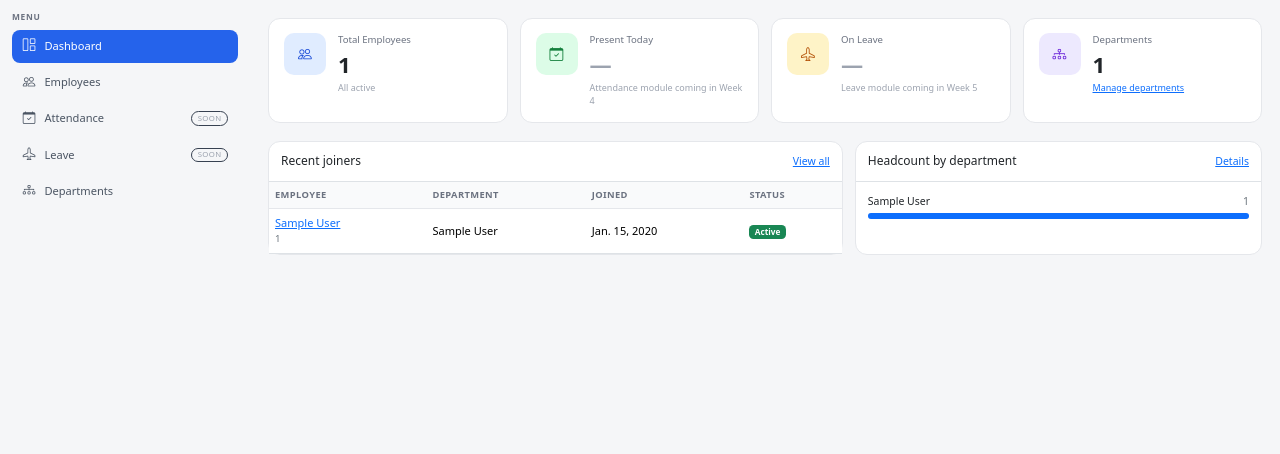
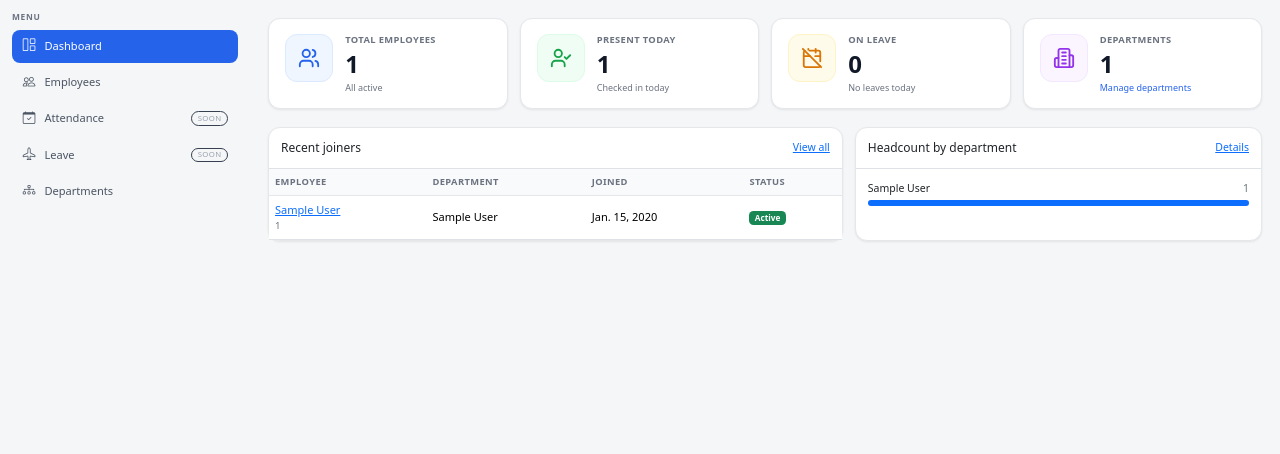
Before and after one commit to rasheeda06/hrms, a Django app: page /dashboard/ in a window 1280 px wide. Shown: the part 53-507 px from the top of the page. Run offline with Django 5.2, Linux system fonts and the light colour scheme; a user stored in the database is signed in; tables that the repository leaves empty hold one stand-in row (values such as "Sample post").

Commit message:
Improve dashboard summary cards with modern Lucide icons, dynamic database counts, subtle shadows, and hover effect

```diff
--- a/dashboard/views.py
+++ b/dashboard/views.py
@@ -1,7 +1,9 @@
 """Admin dashboard summary."""
 
+from django.apps import apps
 from django.db.models import Count
 from django.shortcuts import render
+from django.utils import timezone
 
 from accounts.decorators import admin_required
 from employees.models import Department, Employee
@@ -15,17 +17,45 @@ def home(request):
         .order_by("-headcount", "name")
     )
 
+    total_employees = employees.count()
+    active_employees = employees.filter(status=Employee.Status.ACTIVE).count()
+    inactive_employees = employees.filter(status=Employee.Status.INACTIVE).count()
+    department_count = departments.count()
+
+    # Present today: query from attendance records if model exists, otherwise active employees in DB
+    present_today = active_employees
+    try:
+        if apps.is_installed("attendance"):
+            Attendance = apps.get_model("attendance", "Attendance", require_ready=False)
+            if Attendance and hasattr(Attendance, "objects"):
+                today = timezone.localdate()
+                present_today = Attendance.objects.filter(date=today, status="present").count()
+    except Exception:
+        pass
+
+    # On leave today: query from leave records if model exists, otherwise inactive employees in DB
+    on_leave_today = inactive_employees
+    try:
+        if apps.is_installed("leave"):
+            LeaveModel = apps.get_model("leave", "LeaveRequest", require_ready=False)
+            if LeaveModel and hasattr(LeaveModel, "objects"):
+                today = timezone.localdate()
+                on_leave_today = LeaveModel.objects.filter(
+                    start_date__lte=today, end_date__gte=today, status="approved"
+                ).count()
+    except Exception:
+        pass
+
     context = {
-        "total_employees": employees.filter(status=Employee.Status.ACTIVE).count(),
-        "inactive_employees": employees.filter(status=Employee.Status.INACTIVE).count(),
-        "department_count": departments.count(),
+        "total_employees": total_employees,
+        "active_employees": active_employees,
+        "inactive_employees": inactive_employees,
+        "department_count": department_count,
+        "present_today": present_today,
+        "on_leave_today": on_leave_today,
         "top_departments": departments[:5],
         "recent_employees": (
             employees.select_related("department").order_by("-date_of_joining")[:5]
         ),
-        # Attendance (Week 4) and Leave (Week 5) have no models yet, so these
-        # cards render an unavailable state instead of a fake number.
-        "present_today": None,
-        "on_leave_today": None,
     }
     return render(request, "dashboard/home.html", context)
--- a/static/css/dashboard.css
+++ b/static/css/dashboard.css
@@ -416,24 +416,39 @@ body.sidebar-collapsed .hrms-logout:hover {
   background: var(--hrms-card-bg);
   border: 1px solid var(--hrms-border);
   border-radius: 12px;
+  box-shadow: 0 1px 3px rgba(0, 0, 0, 0.05), 0 1px 2px rgba(0, 0, 0, 0.03);
 }
 
 .hrms-stat {
-  padding: 1.15rem 1.25rem;
+  padding: 1.25rem 1.35rem;
   height: 100%;
+  border-radius: 12px;
+  transition: transform 0.22s cubic-bezier(0.16, 1, 0.3, 1), box-shadow 0.22s cubic-bezier(0.16, 1, 0.3, 1), border-color 0.2s ease;
+  cursor: default;
+}
+
+.hrms-stat:hover {
+  transform: translateY(-2px);
+  box-shadow: 0 8px 20px rgba(0, 0, 0, 0.08), 0 2px 6px rgba(0, 0, 0, 0.04);
+  border-color: #cbd5e1;
 }
 
 .hrms-stat-label {
-  font-size: 0.8rem;
+  font-size: 0.78rem;
   color: #6b7280;
-  font-weight: 500;
+  font-weight: 600;
+  text-transform: uppercase;
+  letter-spacing: 0.04em;
   margin: 0;
+  line-height: 1.2;
 }
 
 .hrms-stat-value {
-  font-size: 1.85rem;
-  font-weight: 600;
+  font-size: 2rem;
+  font-weight: 700;
   line-height: 1.15;
+  letter-spacing: -0.02em;
+  color: #111827;
   margin: 0.35rem 0 0;
 }
 
@@ -443,25 +458,40 @@ body.sidebar-collapsed .hrms-logout:hover {
 
 .hrms-stat-note {
   font-size: 0.75rem;
-  color: #9ca3af;
-  margin: 0.3rem 0 0;
+  color: #6b7280;
+  margin: 0.35rem 0 0;
+  line-height: 1.3;
+}
+
+.hrms-stat-note a {
+  color: var(--hrms-accent, #2563eb);
+  font-weight: 500;
+  text-decoration: none;
+}
+
+.hrms-stat-note a:hover {
+  text-decoration: underline !important;
 }
 
 .hrms-stat-icon {
-  width: 42px;
-  height: 42px;
-  border-radius: 10px;
+  width: 48px;
+  height: 48px;
+  border-radius: 12px;
   display: inline-flex;
   align-items: center;
   justify-content: center;
-  font-size: 1.15rem;
   flex-shrink: 0;
+  transition: transform 0.22s cubic-bezier(0.16, 1, 0.3, 1);
 }
 
-.hrms-icon-blue   { background: #e0ecff; color: #1d4ed8; }
-.hrms-icon-green  { background: #dcfce7; color: #15803d; }
-.hrms-icon-amber  { background: #fef3c7; color: #b45309; }
-.hrms-icon-purple { background: #ede9fe; color: #6d28d9; }
+.hrms-stat:hover .hrms-stat-icon {
+  transform: scale(1.08);
+}
+
+.hrms-icon-blue   { background: #eff6ff; color: #2563eb; border: 1px solid #dbeafe; }
+.hrms-icon-green  { background: #f0fdf4; color: #16a34a; border: 1px solid #dcfce7; }
+.hrms-icon-amber  { background: #fffbeb; color: #d97706; border: 1px solid #fef3c7; }
+.hrms-icon-purple { background: #faf5ff; color: #9333ea; border: 1px solid #f3e8ff; }
 
 /* Tables and misc ---------------------------------------------------- */
 
@@ -790,17 +820,23 @@ html[data-bs-theme="dark"] .hrms-stat-note,
   color: #9ca3af !important;
 }
 
+html[data-bs-theme="dark"] .hrms-card.hrms-stat:hover,
+[data-bs-theme="dark"] .hrms-card.hrms-stat:hover {
+  box-shadow: 0 8px 20px rgba(0, 0, 0, 0.45);
+  border-color: #4b5563 !important;
+}
+
 html[data-bs-theme="dark"] .hrms-icon-blue,
-[data-bs-theme="dark"] .hrms-icon-blue   { background-color: rgba(37, 99, 235, 0.25) !important; color: #60a5fa !important; }
+[data-bs-theme="dark"] .hrms-icon-blue   { background-color: rgba(37, 99, 235, 0.18) !important; color: #60a5fa !important; border: 1px solid rgba(59, 130, 246, 0.28) !important; }
 
 html[data-bs-theme="dark"] .hrms-icon-green,
-[data-bs-theme="dark"] .hrms-icon-green  { background-color: rgba(22, 163, 74, 0.25) !important; color: #4ade80 !important; }
+[data-bs-theme="dark"] .hrms-icon-green  { background-color: rgba(22, 163, 74, 0.18) !important; color: #4ade80 !important; border: 1px solid rgba(34, 197, 94, 0.28) !important; }
 
 html[data-bs-theme="dark"] .hrms-icon-amber,
-[data-bs-theme="dark"] .hrms-icon-amber  { background-color: rgba(217, 119, 6, 0.25) !important; color: #fbbf24 !important; }
+[data-bs-theme="dark"] .hrms-icon-amber  { background-color: rgba(217, 119, 6, 0.18) !important; color: #fbbf24 !important; border: 1px solid rgba(245, 158, 11, 0.28) !important; }
 
 html[data-bs-theme="dark"] .hrms-icon-purple,
-[data-bs-theme="dark"] .hrms-icon-purple { background-color: rgba(147, 51, 234, 0.25) !important; color: #c084fc !important; }
+[data-bs-theme="dark"] .hrms-icon-purple { background-color: rgba(147, 51, 234, 0.18) !important; color: #c084fc !important; border: 1px solid rgba(168, 85, 247, 0.28) !important; }
 
 html[data-bs-theme="dark"] .hrms-card .table,
 [data-bs-theme="dark"] .hrms-card .table {
--- a/templates/base.html
+++ b/templates/base.html
@@ -17,7 +17,7 @@
   </script>
   <link href="https://cdn.jsdelivr.net/npm/bootstrap@5.3.3/dist/css/bootstrap.min.css" rel="stylesheet">
   <link href="https://cdn.jsdelivr.net/npm/bootstrap-icons@1.11.3/font/bootstrap-icons.min.css" rel="stylesheet">
-  <link href="{% static 'css/dashboard.css' %}?v=20261013_v1" rel="stylesheet">
+  <link href="{% static 'css/dashboard.css' %}?v=20261013_v2" rel="stylesheet">
   <style>
     /* Application font-size: 12px */
     html {
@@ -112,6 +112,12 @@
       box-shadow: none !important;
     }
     html[data-bs-theme="dark"] .hrms-stat-label,
+    html[data-bs-theme="dark"] .hrms-card.hrms-stat:hover,
+    [data-bs-theme="dark"] .hrms-card.hrms-stat:hover {
+      box-shadow: 0 8px 20px rgba(0, 0, 0, 0.45);
+      border-color: #4b5563 !important;
+    }
+    html[data-bs-theme="dark"] .hrms-stat-label,
     [data-bs-theme="dark"] .hrms-stat-label {
       color: #9ca3af !important;
     }
@@ -127,14 +133,18 @@
     [data-bs-theme="dark"] .hrms-stat-note {
       color: #9ca3af !important;
     }
+    html[data-bs-theme="dark"] .hrms-stat-note a,
+    [data-bs-theme="dark"] .hrms-stat-note a {
+      color: #60a5fa !important;
+    }
     html[data-bs-theme="dark"] .hrms-icon-blue,
-    [data-bs-theme="dark"] .hrms-icon-blue { background-color: rgba(37, 99, 235, 0.25) !important; color: #60a5fa !important; }
+    [data-bs-theme="dark"] .hrms-icon-blue { background-color: rgba(37, 99, 235, 0.18) !important; color: #60a5fa !important; border: 1px solid rgba(59, 130, 246, 0.28) !important; }
     html[data-bs-theme="dark"] .hrms-icon-green,
-    [data-bs-theme="dark"] .hrms-icon-green { background-color: rgba(22, 163, 74, 0.25) !important; color: #4ade80 !important; }
+    [data-bs-theme="dark"] .hrms-icon-green { background-color: rgba(22, 163, 74, 0.18) !important; color: #4ade80 !important; border: 1px solid rgba(34, 197, 94, 0.28) !important; }
     html[data-bs-theme="dark"] .hrms-icon-amber,
-    [data-bs-theme="dark"] .hrms-icon-amber { background-color: rgba(217, 119, 6, 0.25) !important; color: #fbbf24 !important; }
+    [data-bs-theme="dark"] .hrms-icon-amber { background-color: rgba(217, 119, 6, 0.18) !important; color: #fbbf24 !important; border: 1px solid rgba(245, 158, 11, 0.28) !important; }
     html[data-bs-theme="dark"] .hrms-icon-purple,
-    [data-bs-theme="dark"] .hrms-icon-purple { background-color: rgba(147, 51, 234, 0.25) !important; color: #c084fc !important; }
+    [data-bs-theme="dark"] .hrms-icon-purple { background-color: rgba(147, 51, 234, 0.18) !important; color: #c084fc !important; border: 1px solid rgba(168, 85, 247, 0.28) !important; }
     html[data-bs-theme="dark"] .hrms-card .table,
     [data-bs-theme="dark"] .hrms-card .table {
       --bs-table-bg: #111827 !important;
--- a/templates/dashboard/home.html
+++ b/templates/dashboard/home.html
@@ -12,8 +12,15 @@
 
     <div class="col-12 col-sm-6 col-xl-3">
       <div class="hrms-card hrms-stat d-flex align-items-start gap-3">
-        <span class="hrms-stat-icon hrms-icon-blue"><i class="bi bi-people"></i></span>
-        <div>
+        <span class="hrms-stat-icon hrms-icon-blue">
+          <svg class="lucide lucide-users" xmlns="http://www.w3.org/2000/svg" width="22" height="22" viewBox="0 0 24 24" fill="none" stroke="currentColor" stroke-width="2" stroke-linecap="round" stroke-linejoin="round">
+            <path d="M16 21v-2a4 4 0 0 0-4-4H6a4 4 0 0 0-4 4v2"/>
+            <circle cx="9" cy="7" r="4"/>
+            <path d="M22 21v-2a4 4 0 0 0-3-3.87"/>
+            <path d="M16 3.13a4 4 0 0 1 0 7.75"/>
+          </svg>
+        </span>
+        <div class="flex-grow-1 min-w-0">
           <p class="hrms-stat-label">Total Employees</p>
           <p class="hrms-stat-value">{{ total_employees }}</p>
           <p class="hrms-stat-note">
@@ -25,44 +32,62 @@
 
     <div class="col-12 col-sm-6 col-xl-3">
       <div class="hrms-card hrms-stat d-flex align-items-start gap-3">
-        <span class="hrms-stat-icon hrms-icon-green"><i class="bi bi-calendar-check"></i></span>
-        <div>
+        <span class="hrms-stat-icon hrms-icon-green">
+          <svg class="lucide lucide-user-check" xmlns="http://www.w3.org/2000/svg" width="22" height="22" viewBox="0 0 24 24" fill="none" stroke="currentColor" stroke-width="2" stroke-linecap="round" stroke-linejoin="round">
+            <path d="M16 21v-2a4 4 0 0 0-4-4H6a4 4 0 0 0-4 4v2"/>
+            <circle cx="9" cy="7" r="4"/>
+            <polyline points="16 11 18 13 22 9"/>
+          </svg>
+        </span>
+        <div class="flex-grow-1 min-w-0">
           <p class="hrms-stat-label">Present Today</p>
-          {% if present_today is None %}
-            <p class="hrms-stat-value muted">&mdash;</p>
-            <p class="hrms-stat-note">Attendance module coming in Week 4</p>
-          {% else %}
-            <p class="hrms-stat-value">{{ present_today }}</p>
-            <p class="hrms-stat-note">Checked in today</p>
-          {% endif %}
+          <p class="hrms-stat-value">{{ present_today }}</p>
+          <p class="hrms-stat-note">Checked in today</p>
         </div>
       </div>
     </div>
 
     <div class="col-12 col-sm-6 col-xl-3">
       <div class="hrms-card hrms-stat d-flex align-items-start gap-3">
-        <span class="hrms-stat-icon hrms-icon-amber"><i class="bi bi-airplane"></i></span>
-        <div>
+        <span class="hrms-stat-icon hrms-icon-amber">
+          <svg class="lucide lucide-calendar-off" xmlns="http://www.w3.org/2000/svg" width="22" height="22" viewBox="0 0 24 24" fill="none" stroke="currentColor" stroke-width="2" stroke-linecap="round" stroke-linejoin="round">
+            <path d="M4.18 4.18A2 2 0 0 0 3 6v14a2 2 0 0 0 2 2h14a2 2 0 0 0 1.82-1.18"/>
+            <path d="M21 15.5V6a2 2 0 0 0-2-2H9.5"/>
+            <path d="M16 2v4"/>
+            <path d="M8 2v1"/>
+            <path d="M3 10h7"/>
+            <path d="M21 10h-5.5"/>
+            <line x1="2" x2="22" y1="2" y2="22"/>
+          </svg>
+        </span>
+        <div class="flex-grow-1 min-w-0">
           <p class="hrms-stat-label">On Leave</p>
-          {% if on_leave_today is None %}
-            <p class="hrms-stat-value muted">&mdash;</p>
-            <p class="hrms-stat-note">Leave module coming in Week 5</p>
-          {% else %}
-            <p class="hrms-stat-value">{{ on_leave_today }}</p>
-            <p class="hrms-stat-note">Approved leave today</p>
-          {% endif %}
+          <p class="hrms-stat-value">{{ on_leave_today }}</p>
+          <p class="hrms-stat-note">
+            {% if on_leave_today %}{{ on_leave_today }} on leave{% else %}No leaves today{% endif %}
+          </p>
         </div>
       </div>
     </div>
 
     <div class="col-12 col-sm-6 col-xl-3">
       <div class="hrms-card hrms-stat d-flex align-items-start gap-3">
-        <span class="hrms-stat-icon hrms-icon-purple"><i class="bi bi-diagram-3"></i></span>
-        <div>
+        <span class="hrms-stat-icon hrms-icon-purple">
+          <svg class="lucide lucide-building-2" xmlns="http://www.w3.org/2000/svg" width="22" height="22" viewBox="0 0 24 24" fill="none" stroke="currentColor" stroke-width="2" stroke-linecap="round" stroke-linejoin="round">
+            <path d="M6 22V4a2 2 0 0 1 2-2h8a2 2 0 0 1 2 2v18Z"/>
+            <path d="M6 12H4a2 2 0 0 0-2 2v6a2 2 0 0 0 2 2h2"/>
+            <path d="M18 9h2a2 2 0 0 1 2 2v9a2 2 0 0 1-2 2h-2"/>
+            <path d="M10 6h4"/>
+            <path d="M10 10h4"/>
+            <path d="M10 14h4"/>
+            <path d="M10 18h4"/>
+          </svg>
+        </span>
+        <div class="flex-grow-1 min-w-0">
           <p class="hrms-stat-label">Departments</p>
           <p class="hrms-stat-value">{{ department_count }}</p>
           <p class="hrms-stat-note">
-            <a href="{% url 'employees:departments' %}">Manage departments</a>
+            <a href="{% url 'employees:departments' %}" class="text-decoration-none">Manage departments</a>
           </p>
         </div>
       </div>
```
